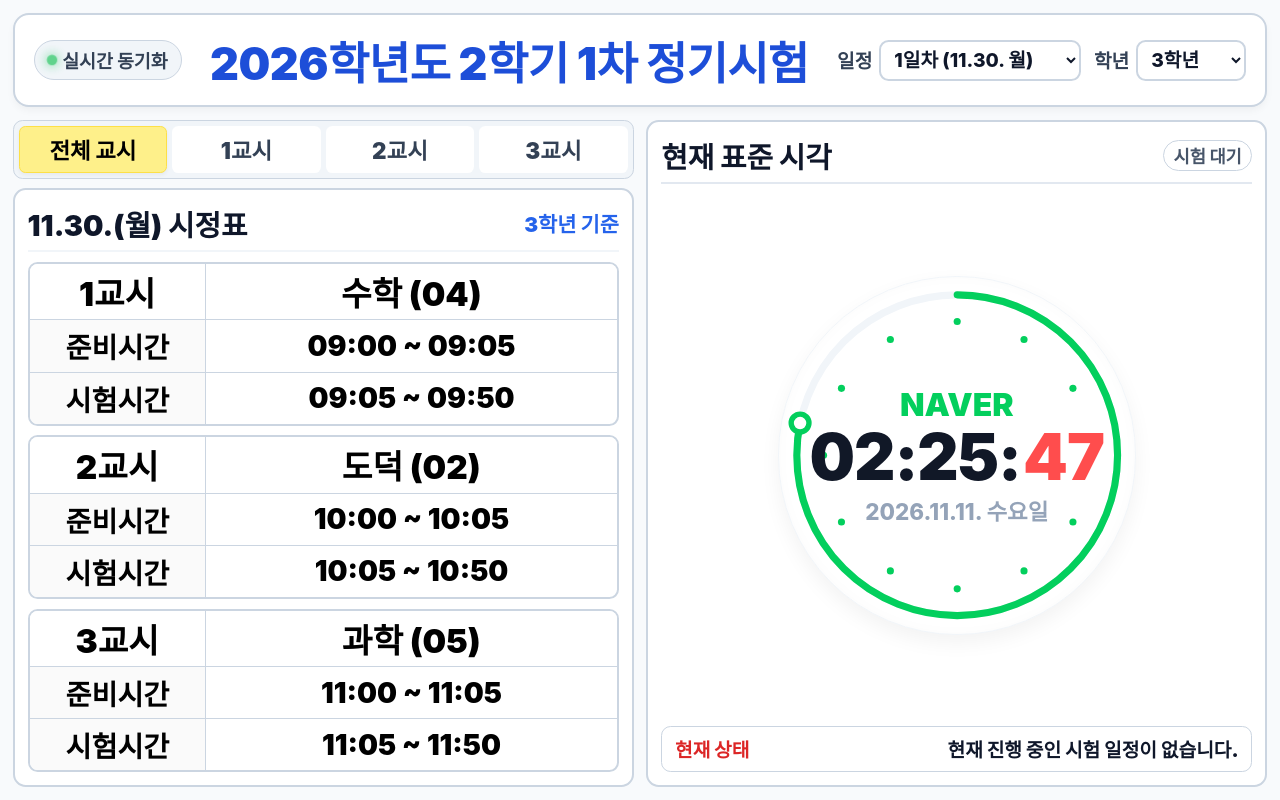
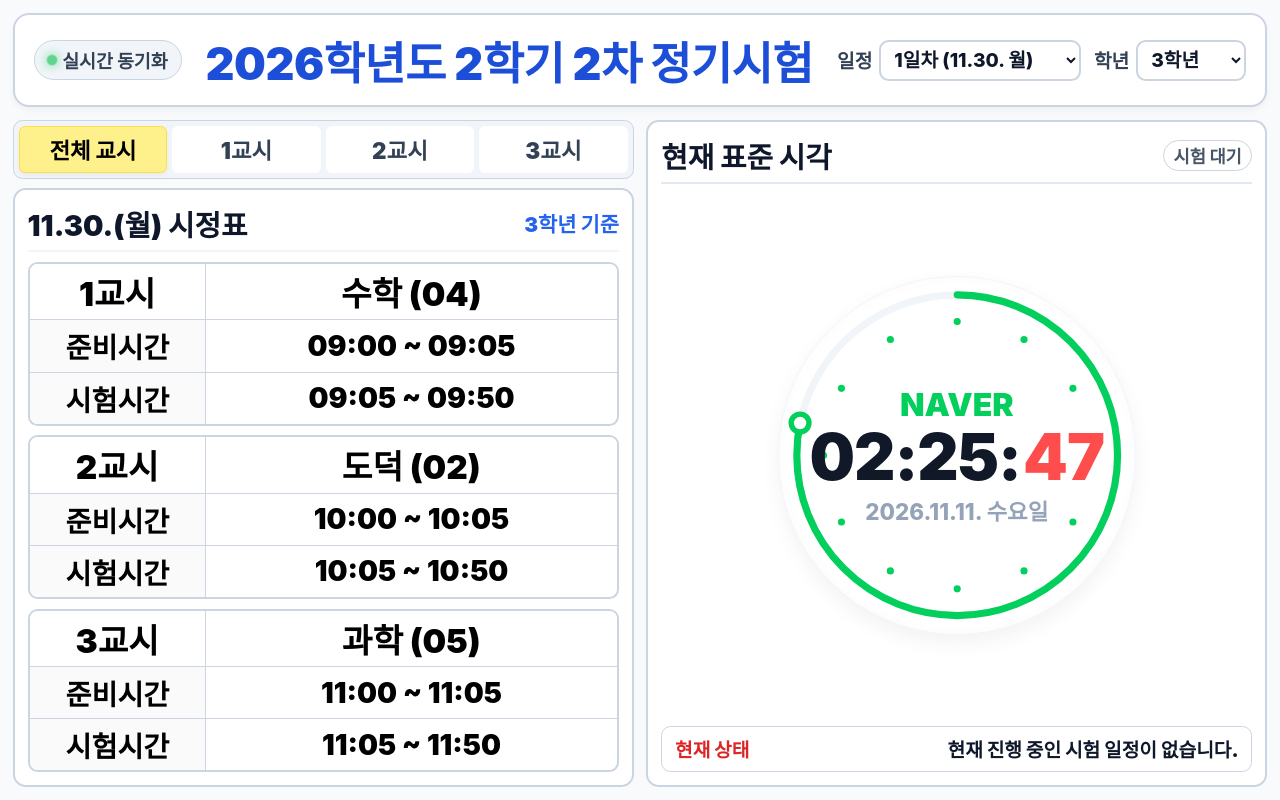
Before and after one commit to skssk914-dev/Exam, a plain HTML site: page index.html in a window 1280 px wide. Drawn offline with Linux system fonts and the light colour scheme; a web font is replaced by a local one.

Commit message:
Update index.html

```diff
--- a/index.html
+++ b/index.html
@@ -555,7 +555,7 @@
                 실시간 동기화
             </div>
         </div>
-        <div class="header-title">2026학년도 2학기 1차 정기시험</div>
+        <div class="header-title">2026학년도 2학기 2차 정기시험</div>
         <div class="controls">
             <div class="control-group">
                 <label for="daySelect">일정</label>
```
